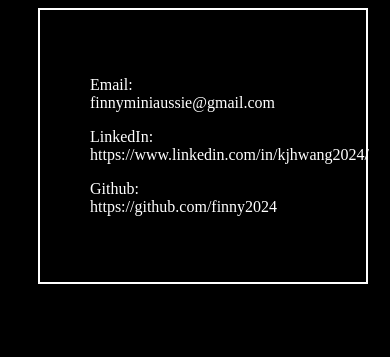
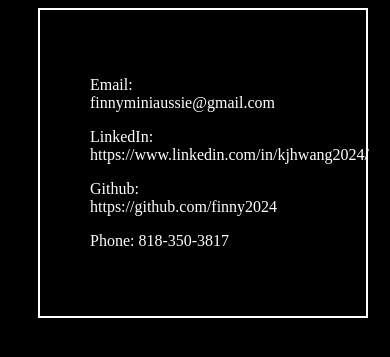
Before and after one commit to kathyhwang2024/portfolio, a plain HTML site: page contact.html in a window 390 px wide. Shown: the part 81-438 px from the top of the page. Drawn offline with Linux system fonts and the light colour scheme.

Commit message:
update contact.html - add phone no.

```diff
--- a/contact.html
+++ b/contact.html
@@ -12,5 +12,6 @@
                 <p>Email: finnyminiaussie@gmail.com</p>
                 <p>LinkedIn: https://www.linkedin.com/in/kjhwang2024/</p>
                 <p>Github: https://github.com/finny2024</p>
+                <p>Phone: 818-350-3817</p>
         </body>
     </html>
```
